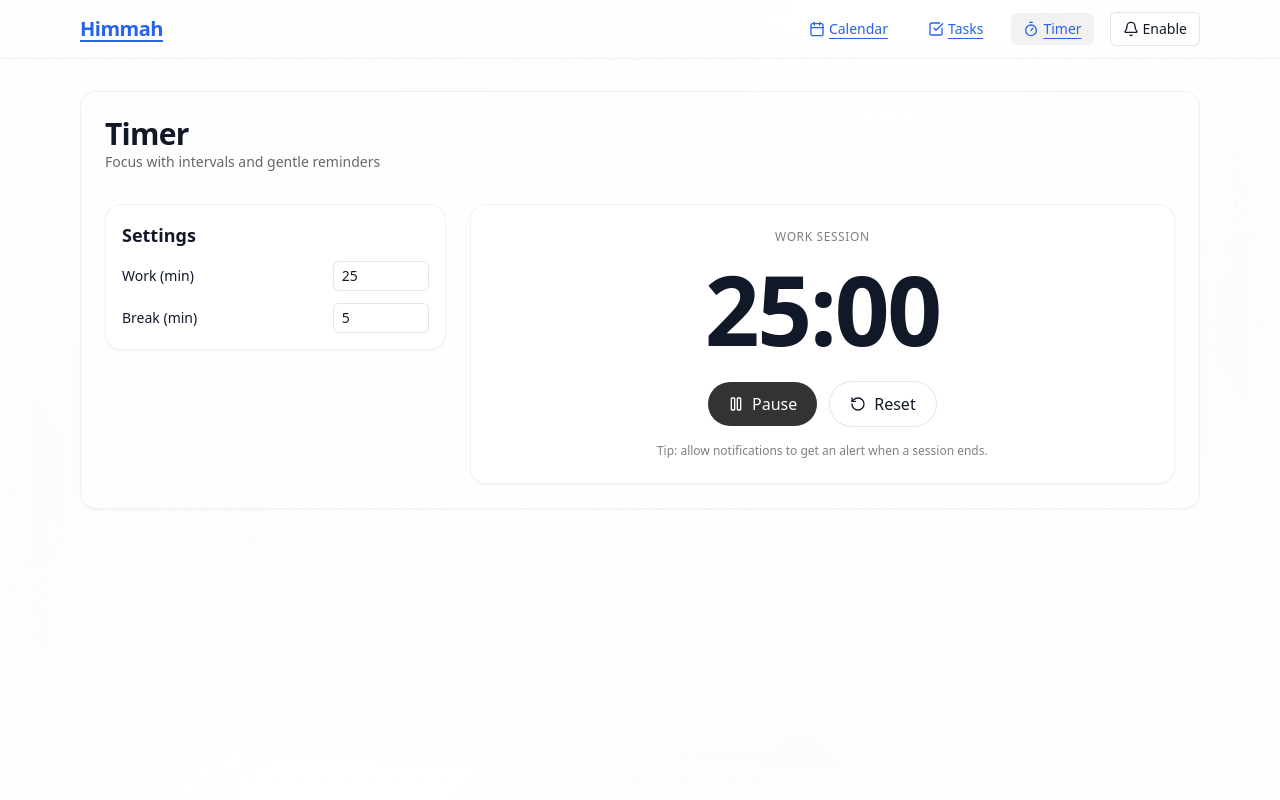
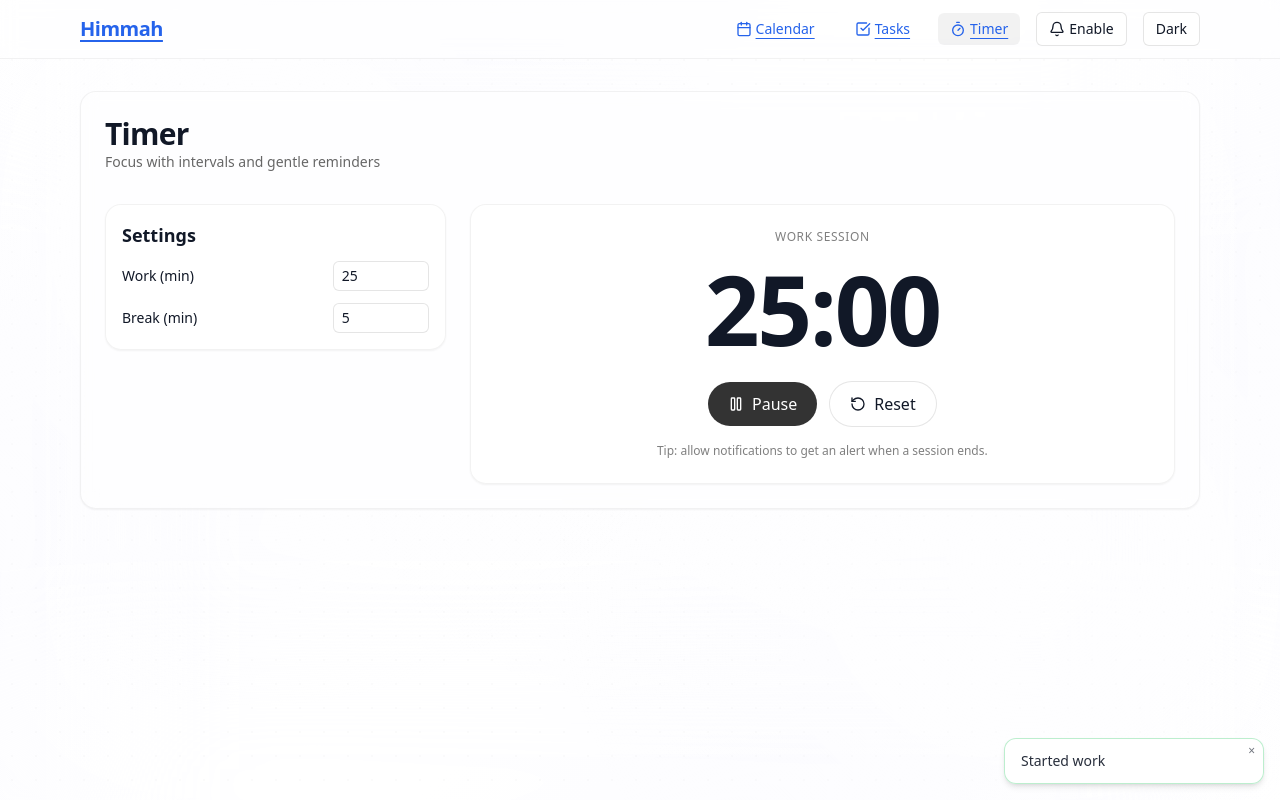
Before and after one commit to yarzadaryan/task-scheduler, a React (Vite) app in the folder web/: page /task-scheduler/timer in a window 1280 px wide. Both pictures are taken after a click on the button "Start". Built offline with nearby package versions, Linux system fonts and the light colour scheme.

Commit message:
feat: dark mode toggle, toast notifications, preset management, and streak tracking

```diff
--- a/web/src/App.tsx
+++ b/web/src/App.tsx
@@ -3,6 +3,8 @@ import { BellIcon, CalendarIcon, CheckSquareIcon, TimerIcon } from 'lucide-react
 import { Suspense, lazy, useEffect, useMemo } from 'react'
 import { useStore } from './store'
 import { getNotificationPermission, requestNotificationPermission } from './lib/notifications'
+import { ToastViewport } from './ui/toast'
+import { useTheme } from './ui/theme'
 
 const HomePage = lazy(() => import('./pages/Home'))
 const CalendarPage = lazy(() => import('./pages/Calendar'))
@@ -13,6 +15,7 @@ export default function App() {
   const load = useStore((s) => s.load)
   const location = useLocation()
   const isHome = location.pathname === '/'
+  const [theme, setTheme] = useTheme()
 
   useEffect(() => {
     load()
@@ -23,7 +26,7 @@ export default function App() {
   return (
     <div className="min-h-screen">
       {!isHome && (
-        <header className="sticky top-0 z-10 bg-white/60 backdrop-blur supports-[backdrop-filter]:bg-white/40 border-b border-black/5">
+        <header className="sticky top-0 z-10 bg-white/60 backdrop-blur supports-[backdrop-filter]:bg-white/40 border-b border-black/5 dark:bg-black/40 dark:border-white/10">
           <div className="mx-auto max-w-6xl px-4 py-3 flex items-center justify-between">
             <Link to="/" className="text-xl font-semibold tracking-tight">Himmah</Link>
             <nav className="flex items-center gap-4 text-sm">
@@ -48,12 +51,19 @@ export default function App() {
             {notifPerm !== 'granted' && notifPerm !== 'unsupported' && (
               <button
                 onClick={() => requestNotificationPermission()}
-                className="inline-flex items-center gap-1 rounded-md border border-black/10 bg-white/70 px-3 py-1.5 hover:bg-white"
+                className="inline-flex items-center gap-1 rounded-md border border-black/10 bg-white/70 px-3 py-1.5 hover:bg-white dark:bg-black/30 dark:text-white dark:border-white/10"
                 title="Enable notifications"
               >
                 <BellIcon className="h-4 w-4" /> Enable
               </button>
             )}
+            <button
+              onClick={() => setTheme(theme === 'dark' ? 'light' : 'dark')}
+              className="inline-flex items-center gap-1 rounded-md border border-black/10 bg-white/70 px-3 py-1.5 hover:bg-white dark:bg-black/30 dark:text-white dark:border-white/10"
+              title="Toggle theme"
+            >
+              {theme === 'dark' ? 'Light' : 'Dark'}
+            </button>
           </nav>
         </div>
         </header>
@@ -82,6 +92,7 @@ export default function App() {
           </Suspense>
         )}
       </main>
+      <ToastViewport />
     </div>
   )
 }
--- a/web/src/pages/Tasks.tsx
+++ b/web/src/pages/Tasks.tsx
@@ -1,13 +1,19 @@
 import { useMemo, useState } from 'react'
 import { PlusIcon } from 'lucide-react'
-import { useStore, DAILY_PRESETS } from '../store'
+import { useStore } from '../store'
+import { useToast } from '../ui/toast'
 
 export default function TasksPage() {
   const tasks = useStore((s) => s.tasks)
   const addTask = useStore((s) => s.addTask)
   const toggleTask = useStore((s) => s.toggleTask)
   const removeTask = useStore((s) => s.removeTask)
+  const presets = useStore((s) => s.presets)
+  const addPreset = useStore((s) => s.addPreset)
+  const removePreset = useStore((s) => s.removePreset)
   const [title, setTitle] = useState('')
+  const [newPreset, setNewPreset] = useState('')
+  const { toast } = useToast()
 
   const { todayPresets, otherTasks } = useMemo(() => {
     const d = new Date()
@@ -17,17 +23,44 @@ export default function TasksPage() {
 
     const isToday = (ms?: number | null) => typeof ms === 'number' && ms >= start && ms <= end
 
-    const presetSet = new Set<string>(DAILY_PRESETS as unknown as string[])
+    const presetSet = new Set<string>(presets)
     const todays = tasks.filter((t) => presetSet.has(t.title) && isToday(t.dueAt ?? null))
     const others = tasks.filter((t) => !(presetSet.has(t.title) && isToday(t.dueAt ?? null)))
     return { todayPresets: todays, otherTasks: others }
-  }, [tasks])
+  }, [tasks, presets])
+
+  function dayStart(ts: number) {
+    const d = new Date(ts)
+    d.setHours(0,0,0,0)
+    return d.getTime()
+  }
+
+  const streakByTitle = useMemo(() => {
+    const map = new Map<string, number>()
+    const today = dayStart(Date.now())
+    for (const title of presets) {
+      let streak = 0
+      let cursor = today
+      // keep going back while each day has a completed task for this title
+      // cap at 365 for safety
+      for (let i = 0; i < 365; i++) {
+        const nextDay = cursor + 24*60*60*1000 - 1
+        const hasCompleted = tasks.some((t) => t.title === title && (t.dueAt ?? 0) >= cursor && (t.dueAt ?? 0) <= nextDay && !!t.completedAt)
+        if (!hasCompleted) break
+        streak += 1
+        cursor -= 24*60*60*1000
+      }
+      map.set(title, streak)
+    }
+    return map
+  }, [tasks, presets])
 
   async function add() {
     const t = title.trim()
     if (!t) return
     await addTask({ title: t })
     setTitle('')
+    toast({ type: 'success', title: 'Task added', message: t })
   }
 
   const completedToday = todayPresets.filter((t) => !!t.completedAt).length
@@ -60,12 +93,41 @@ export default function TasksPage() {
                     <input
                       type="checkbox"
                       checked={!!t.completedAt}
-                      onChange={() => toggleTask(t.id)}
+                      onChange={async () => { await toggleTask(t.id); toast({ type: 'success', message: t.completedAt ? 'Marked incomplete' : 'Checked in!' }) }}
                       className="h-4 w-4 rounded border-black/20 text-blue-600 focus:ring-blue-500/30"
                     />
                     <span className={t.completedAt ? 'line-through text-black/50' : ''}>{t.title}</span>
+                    <span className="ml-2 text-xs rounded-full bg-black/5 px-2 py-0.5 text-black/70">{streakByTitle.get(t.title) || 0}d</span>
                   </label>
-                  <button onClick={() => removeTask(t.id)} className="text-xs text-red-600 hover:text-red-700">Delete</button>
+                  <button onClick={async () => { await removeTask(t.id); toast({ type: 'info', message: 'Deleted' }) }} className="text-xs text-red-600 hover:text-red-700">Delete</button>
+                </li>
+              ))}
+            </ul>
+          </div>
+          {/* Preset management */}
+          <div className="rounded-2xl border border-black/5 bg-white/70 backdrop-blur p-4 shadow-sm">
+            <div className="flex items-center justify-between mb-3">
+              <h2 className="text-lg font-semibold">Presets</h2>
+              <span className="text-xs text-black/50">Daily check-ins</span>
+            </div>
+            <div className="flex gap-2 mb-3">
+              <input
+                value={newPreset}
+                onChange={(e) => setNewPreset(e.target.value)}
+                placeholder="Add preset (e.g., Read)"
+                className="w-full rounded-xl border border-black/10 bg-white px-3 py-2 shadow-sm outline-none focus:ring-2 focus:ring-blue-500/20"
+                onKeyDown={(e) => e.key === 'Enter' && (() => { const v = newPreset.trim(); if (!v) return; addPreset(v); setNewPreset(''); toast({ type: 'success', message: 'Preset added' }) })()}
+              />
+              <button onClick={() => { const v = newPreset.trim(); if (!v) return; addPreset(v); setNewPreset(''); toast({ type: 'success', message: 'Preset added' }) }} className="inline-flex items-center gap-1 rounded-xl bg-black text-white px-4 py-2 hover:bg-black/90">
+                <PlusIcon className="h-4 w-4" /> Add
+              </button>
+            </div>
+            <ul className="divide-y divide-black/5">
+              {presets.length === 0 && <li className="p-3 text-sm text-black/60">No presets</li>}
+              {presets.map((p) => (
+                <li key={p} className="flex items-center justify-between p-3 text-sm">
+                  <span>{p}</span>
+                  <button onClick={() => { removePreset(p); toast({ type: 'info', message: 'Preset removed' }) }} className="text-xs text-red-600 hover:text-red-700">Remove</button>
                 </li>
               ))}
             </ul>
@@ -104,7 +166,7 @@ export default function TasksPage() {
                     />
                     <span className={t.completedAt ? 'line-through text-black/50' : ''}>{t.title}</span>
                   </label>
-                  <button onClick={() => removeTask(t.id)} className="text-xs text-red-600 hover:text-red-700">Delete</button>
+                  <button onClick={async () => { await removeTask(t.id); toast({ type: 'info', message: 'Deleted' }) }} className="text-xs text-red-600 hover:text-red-700">Delete</button>
                 </li>
               ))}
             </ul>
--- a/web/src/pages/Timer.tsx
+++ b/web/src/pages/Timer.tsx
@@ -1,5 +1,6 @@
 import { useEffect, useMemo, useRef, useState } from 'react'
 import { PlayIcon, PauseIcon, RotateCcwIcon } from 'lucide-react'
+import { useToast } from '../ui/toast'
 
 function format(ms: number) {
   const total = Math.max(0, Math.floor(ms / 1000))
@@ -16,6 +17,7 @@ export default function TimerPage() {
   const [target, setTarget] = useState<number | null>(null)
   const tickRef = useRef<number | null>(null)
   const remaining = useMemo(() => (target ? target - Date.now() : workMin * 60_000), [target, workMin])
+  const { toast } = useToast()
 
   useEffect(() => {
     if (!isRunning) return
@@ -40,6 +42,7 @@ export default function TimerPage() {
       setTarget(Date.now() + workMin * 60_000)
     }
     setIsRunning(true)
+    toast({ type: 'success', message: isBreak ? 'Resumed break' : 'Started work' })
   }
   function pause() {
     setIsRunning(false)
@@ -47,11 +50,13 @@ export default function TimerPage() {
       const rem = Math.max(0, target - Date.now())
       setTarget(Date.now() + rem)
     }
+    toast({ type: 'info', message: 'Paused' })
   }
   function reset() {
     setIsRunning(false)
     setIsBreak(false)
     setTarget(null)
+    toast({ type: 'info', message: 'Reset' })
   }
 
   function notify(body: string) {
@@ -62,6 +67,7 @@ export default function TimerPage() {
         Notification.requestPermission()
       }
     }
+    toast({ type: 'success', message: body })
   }
 
   return (
--- /dev/null
+++ b/web/src/ui/theme.ts
@@ -0,0 +1,30 @@
+import { useEffect, useState } from 'react'
+
+const STORAGE_KEY = 'theme'
+
+type Theme = 'light' | 'dark'
+
+export function getSystemPref(): Theme {
+  if (typeof window === 'undefined') return 'light'
+  return window.matchMedia && window.matchMedia('(prefers-color-scheme: dark)').matches ? 'dark' : 'light'
+}
+
+export function applyTheme(t: Theme) {
+  const root = document.documentElement
+  if (t === 'dark') root.classList.add('dark')
+  else root.classList.remove('dark')
+}
+
+export function useTheme(): [Theme, (t: Theme) => void] {
+  const [theme, setTheme] = useState<Theme>(() => {
+    const saved = (localStorage.getItem(STORAGE_KEY) as Theme) || getSystemPref()
+    return saved
+  })
+
+  useEffect(() => {
+    applyTheme(theme)
+    localStorage.setItem(STORAGE_KEY, theme)
+  }, [theme])
+
+  return [theme, setTheme]
+}
--- /dev/null
+++ b/web/src/ui/toast.tsx
@@ -0,0 +1,52 @@
+import { create } from 'zustand'
+import { useEffect } from 'react'
+
+export type Toast = { id: string; title?: string; message: string; type?: 'info' | 'success' | 'error' }
+
+interface ToastState {
+  toasts: Toast[]
+  show: (t: Omit<Toast, 'id'>) => void
+  dismiss: (id: string) => void
+}
+
+export const useToastStore = create<ToastState>((set, get) => ({
+  toasts: [],
+  show: (t) => {
+    const id = crypto.randomUUID()
+    const toast = { id, type: 'info' as const, ...t }
+    set({ toasts: [...get().toasts, toast] })
+    setTimeout(() => get().dismiss(id), 3500)
+  },
+  dismiss: (id) => set({ toasts: get().toasts.filter((x) => x.id !== id) }),
+}))
+
+export function useToast() {
+  const show = useToastStore((s) => s.show)
+  return { toast: show }
+}
+
+export function ToastViewport() {
+  const toasts = useToastStore((s) => s.toasts)
+  const dismiss = useToastStore((s) => s.dismiss)
+
+  useEffect(() => {
+    // no-op hook to keep zustand subscription active
+  }, [])
+
+  return (
+    <div className="fixed z-50 bottom-4 right-4 flex flex-col gap-2">
+      {toasts.map((t) => (
+        <div
+          key={t.id}
+          className={`min-w-[260px] max-w-sm rounded-xl border px-4 py-3 shadow-md backdrop-blur bg-white/80 border-black/10 dark:bg-black/70 dark:text-white ${
+            t.type === 'success' ? 'border-green-500/30' : t.type === 'error' ? 'border-red-500/30' : ''
+          }`}
+        >
+          {t.title && <div className="text-sm font-semibold mb-0.5">{t.title}</div>}
+          <div className="text-sm opacity-90">{t.message}</div>
+          <button className="absolute top-1 right-2 text-xs opacity-60 hover:opacity-100" onClick={() => dismiss(t.id)}>×</button>
+        </div>
+      ))}
+    </div>
+  )
+}
--- a/web/tailwind.config.js
+++ b/web/tailwind.config.js
@@ -1,5 +1,6 @@
 /** @type {import('tailwindcss').Config} */
 export default {
+  darkMode: 'class',
   content: [
     './index.html',
     './src/**/*.{ts,tsx,js,jsx}',
```
Also changed, not shown: web/src/index.css (+26 -7 lines).
